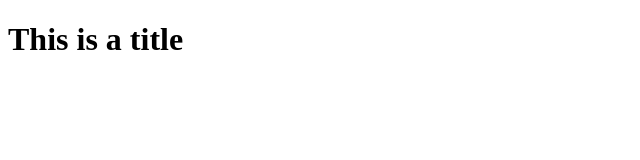
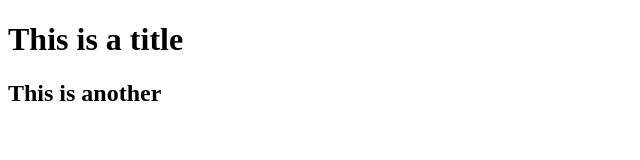
Before and after one commit to rs01247/uci-class-two-activity-one-repo, a plain HTML site: page index.html in a window 1280 px wide. Shown: the whole page, without its empty margins (0-640 px from the left). Drawn offline with Linux system fonts and the light colour scheme.

Commit message:
Added H2 title to the index.html

```diff
--- a/index.html
+++ b/index.html
@@ -8,5 +8,6 @@
 </head>
 <body>
   <h1>This is a title</h1>
+  <h2>This is another</h2>
 </body>
 </html>
```
